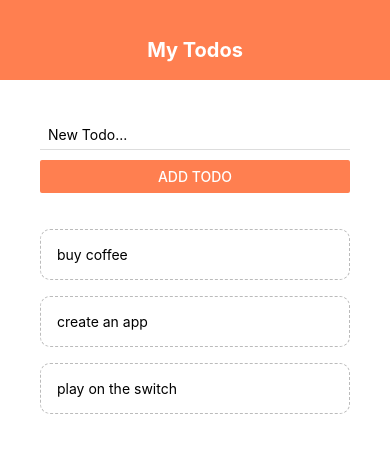
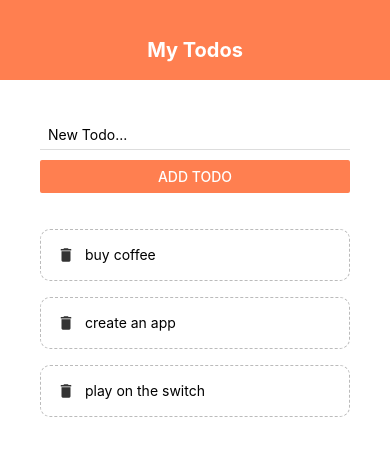
Before and after one commit to alanmxll/todo-app, a React Native app: screen / in a window 390 px wide. Shown: the top 456 px of the page. Built offline with nearby package versions, Linux system fonts and the light colour scheme.

Commit message:
flex box and icon

```diff
--- a/App.js
+++ b/App.js
@@ -63,9 +63,11 @@
     backgroundColor: '#fff',
   },
   content: {
+    flex: 1,
     padding: 40,
   },
   list: {
+    flex: 1,
     marginTop: 20,
   }
 });
--- a/src/components/TodoItem.js
+++ b/src/components/TodoItem.js
@@ -1,10 +1,14 @@
 import React from 'react'
-import { StyleSheet, Text, TouchableOpacity } from 'react-native'
+import { StyleSheet, Text, TouchableOpacity, View } from 'react-native'
+import { MaterialIcons } from '@expo/vector-icons';
 
 export default function TodoItem({ item, pressHandler }) {
   return (
     <TouchableOpacity onPress={() => pressHandler(item.key)}>
-      <Text style={styles.item}>{item.text}</Text>
+      <View style={styles.item}>
+        <MaterialIcons name='delete' size={18} color='#333' />
+        <Text style={styles.itemText}>{item.text}</Text>
+      </View>
     </TouchableOpacity>
   )
 }
@@ -17,5 +21,9 @@
     borderWidth: 1,
     borderStyle: 'dashed',
     borderRadius: 10,
+    flexDirection: 'row',
+  },
+  itemText: {
+    marginLeft: 10,
   }
 })
```
